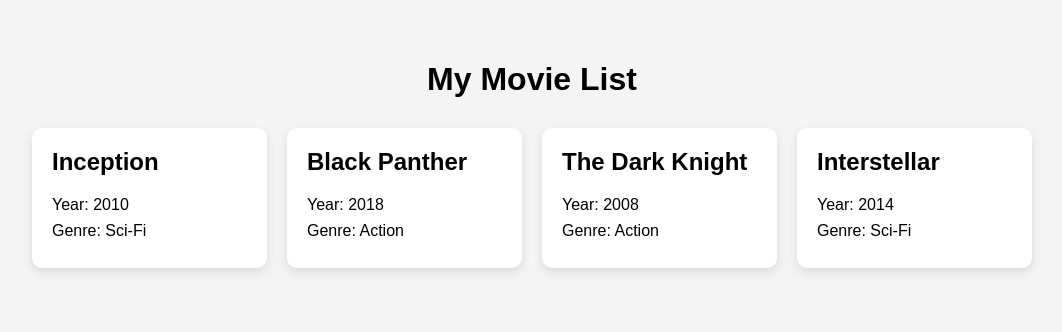
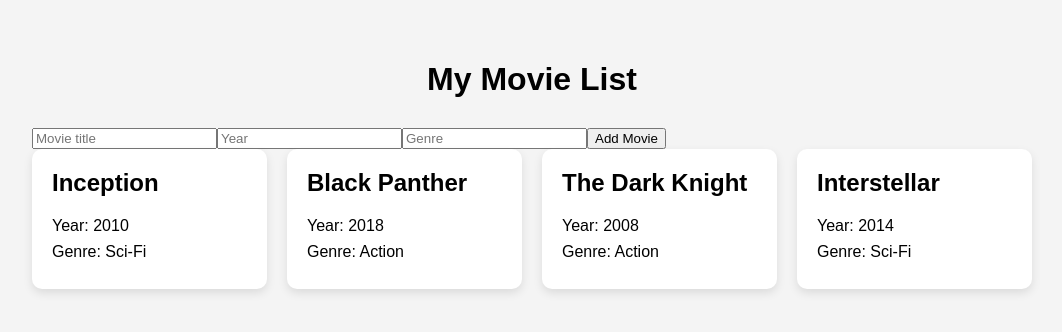
Before and after one commit to mettovictor11-beep/Movie-List-Assignment, a React (Vite) app: page / in a window 1280 px wide. Shown: the top 332 px of the page, without its empty margins (108-1170 px from the left). Built offline with nearby package versions, Linux system fonts and the light colour scheme.

Commit message:
feat: added useState to the APP.JSX

```diff
--- a/src/App.jsx
+++ b/src/App.jsx
@@ -30,13 +30,43 @@
     }
   ]);
 
+  const [title, setTitle] = useState("");
+const [year, setYear] = useState("");
+const [genre, setGenre] = useState("");
+
+  <MovieList />
+
   return (
-    <div className="container">
-      <h1 className="title">My Movie List</h1>
+  <div className="container">
+    <h1 className="title">My Movie List</h1>
 
-      <MovieList movies={movies} />
-    </div>
-  );
+    <form>
+      <input
+  type="text"
+  placeholder="Movie title"
+  value={title}
+  onChange={(e) => setTitle(e.target.value)}
+/>
+
+<input
+  type="number"
+  placeholder="Year"
+  value={year}
+  onChange={(e) => setYear(e.target.value)}
+/>
+
+<input
+  type="text"
+  placeholder="Genre"
+  value={genre}
+  onChange={(e) => setGenre(e.target.value)}
+/>
+      <button type="submit">Add Movie</button>
+    </form>
+
+    <MovieList movies={movies} />
+  </div>
+);
 }
 
 export default App;
```
